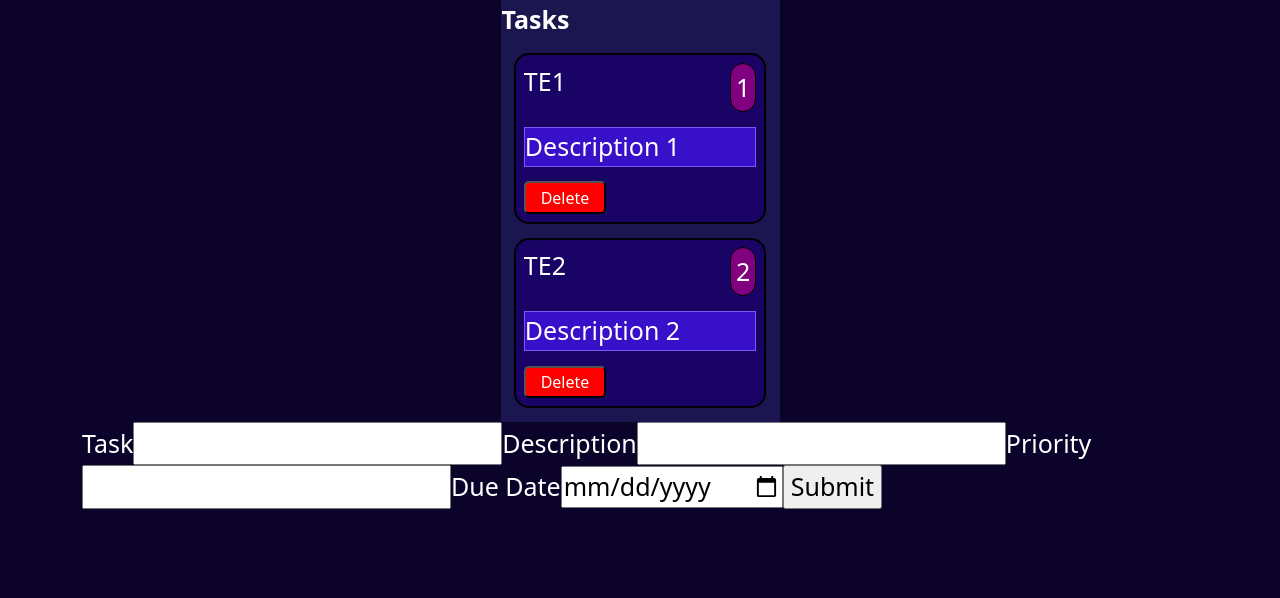
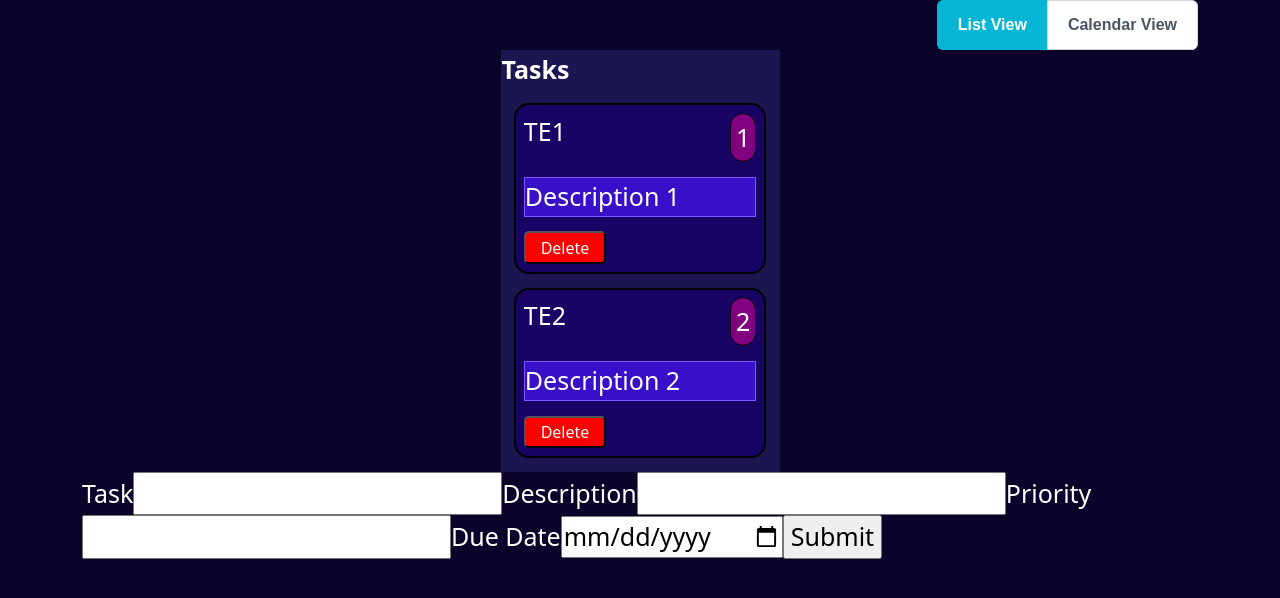
Before and after one commit to Ryan-Ficklin/Liftoff-Sirius, a React (Vite) app in the folder packages/react-frontend/: page /tasks in a window 1280 px wide. Shown: the top 598 px of the page. Built offline with nearby package versions, Linux system fonts and the light colour scheme; no server answers; sample sign-in values are in the browser's storage; a web font is replaced by a local one.

Commit message:
Started adding calendar

```diff
--- a/packages/react-frontend/src/pages/TasksPage.jsx
+++ b/packages/react-frontend/src/pages/TasksPage.jsx
@@ -3,9 +3,13 @@ import Table from "../Table.jsx";
 import Form from "../Form.jsx";
 import { useNavigate } from "react-router-dom";
 import PropTypes from "prop-types";
+import { SelectButton } from 'primereact/selectbutton';
 
 function TasksPage({addAuthHeader}) {
     let navigate = useNavigate();
+    const options = ['List View', 'Calendar View'];
+    const [value, setValue] = useState(options[0]);
+
     const [tasks, setTasks] = useState([
         {
             tname: "TE1",
@@ -59,6 +63,9 @@ function TasksPage({addAuthHeader}) {
 
     return (
         <div className="container">
+            <div className="d-flex justify-content-end select">
+                <SelectButton value={value} onChange={(e) => setValue(e.value)} options={options} />
+            </div>
             <Table taskData={tasks} removeTask={removeOneTask} />
             <Form handleSubmit={updateList} />
         </div>
```
